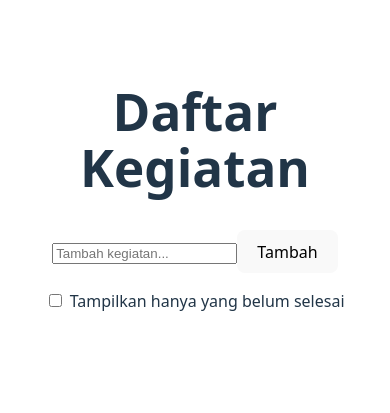
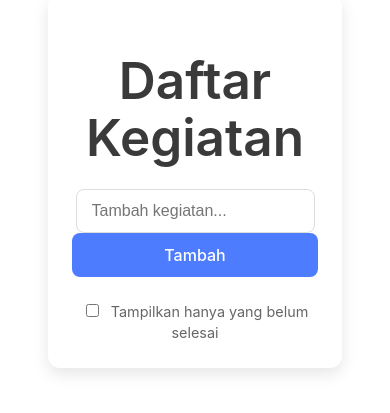
Before and after one commit to irsyadelfikri/32-pbk-uts-233510591, a Vue app in the folder 32-pbk-uts-233510591/: page / in a window 390 px wide. Shown: the part 241-654 px from the top of the page. Built offline with nearby package versions, Linux system fonts and the light colour scheme.

Commit message:
Menambahkan style CSS

```diff
--- a/32-pbk-uts-233510591/src/App.vue
+++ b/32-pbk-uts-233510591/src/App.vue
@@ -44,17 +44,164 @@ const filteredTasks = computed(() => {
 </template>
 
 <style scoped>
-.logo {
-  height: 6em;
-  padding: 1.5em;
-  will-change: filter;
-  transition: filter 300ms;
+.page-background {
+  background-color: #f0f2f5;
+  min-height: 100vh;
+  width: 100%;
+  padding: 20px 0;
 }
-.logo:hover {
-  filter: drop-shadow(0 0 2em #646cffaa);
+
+.container {
+  max-width: 600px;
+  margin: 0 auto;
+  padding: 2rem;
+  background-color: #ffffff;
+  border-radius: 12px;
+  box-shadow: 0 6px 16px rgba(0, 0, 0, 0.1);
+  font-family: 'Inter', 'Segoe UI', Tahoma, Geneva, Verdana, sans-serif;
 }
-.logo.vue:hover {
-  filter: drop-shadow(0 0 2em #42b883aa);
+
+h1 {
+  text-align: center;
+  color: #3a3a3a;
+  margin-bottom: 1.5rem;
+  font-weight: 600;
+}
+
+.input-group {
+  display: flex;
+  margin-bottom: 1rem;
+  gap: 15px;
+}
+
+.input {
+  flex: 1;
+  padding: 12px 15px;
+  border: 1px solid #ddd;
+  border-radius: 8px;
+  font-size: 1rem;
+  outline: none;
+  transition: border-color 0.3s, box-shadow 0.3s;
+}
+
+.input:focus {
+  border-color: #4d7cfe;
+  box-shadow: 0 0 0 3px rgba(77, 124, 254, 0.2);
+}
+
+.btn-add {
+  background-color: #4d7cfe;
+  color: white;
+  border: none;
+  border-radius: 8px;
+  padding: 12px 20px;
+  font-size: 1rem;
+  cursor: pointer;
+  transition: background-color 0.3s, transform 0.2s;
+}
+
+.btn-add:hover {
+  background-color: #3a68e0;
+  transform: translateY(-2px);
+}
+
+.btn-add:active {
+  transform: translateY(0);
+}
+
+ul {
+  list-style-type: none;
+  padding: 0;
+  margin: 1.5rem 0;
+}
+
+li {
+  display: flex;
+  align-items: center;
+  padding: 12px 15px;
+  background-color: white;
+  border-radius: 8px;
+  margin-bottom: 10px;
+  box-shadow: 0 2px 5px rgba(0, 0, 0, 0.05);
+  transition: transform 0.2s, box-shadow 0.2s;
+}
+
+li:hover {
+  transform: translateY(-2px);
+  box-shadow: 0 4px 8px rgba(0, 0, 0, 0.1);
+}
+
+li input[type="checkbox"] {
+  margin-right: 12px;
+  width: 18px;
+  height: 18px;
+  cursor: pointer;
+  accent-color: #4d7cfe;
+}
+
+li span {
+  flex: 1;
+  font-size: 1rem;
+  color: #333;
+  transition: color 0.3s, text-decoration 0.3s;
+}
+
+.completed {
+  text-decoration: line-through;
+  color: #8a8a8a !important;
+}
+
+.btn-delete {
+  background-color: #ff5252;
+  color: white;
+  border: none;
+  border-radius: 6px;
+  padding: 8px 12px;
+  cursor: pointer;
+  transition: background-color 0.3s;
+  font-size: 0.9rem;
+}
+
+.btn-delete:hover {
+  background-color: #e04141;
+}
+
+.filter {
+  display: flex;
+  justify-content: center;
+  margin-top: 1rem;
+  font-size: 0.9rem;
+  color: #666;
+}
+
+.filter input[type="checkbox"] {
+  margin-right: 8px;
+  cursor: pointer;
+  accent-color: #4d7cfe;
+}
+
+@media (max-width: 640px) {
+  .container {
+    padding: 1.5rem;
+    margin: 0 1rem;
+  }
+
+  .input-group {
+    flex-direction: column;
+    gap: 10px;
+  }
+
+  .btn-add {
+    width: 100%;
+  }
+
+  li {
+    flex-wrap: wrap;
+  }
+
+  .btn-delete {
+    margin-left: auto;
+  }
 }
 .completed {
   text-decoration: line-through;
```
